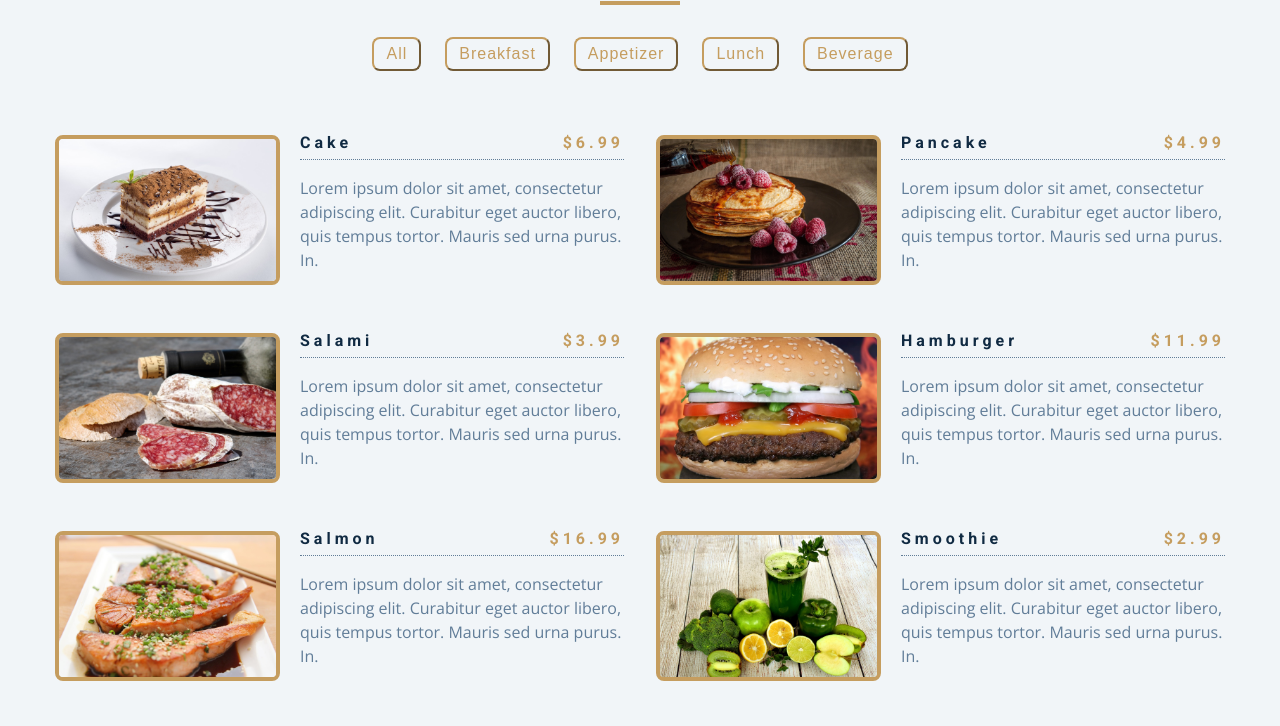
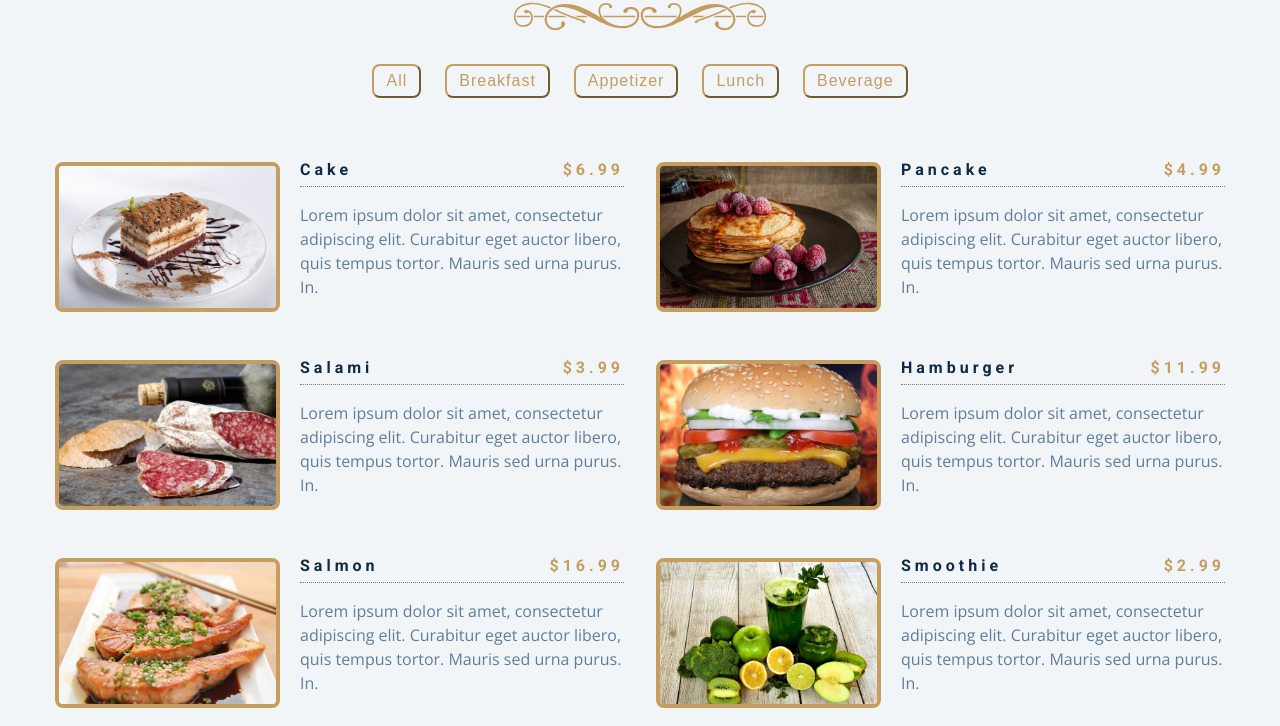
Before and after one commit to FuutsuFIX/foodMenuMockup, a plain HTML site: page index.html in a window 1280 px wide. Shown: the part 131-857 px from the top of the page. Drawn offline with nearby package versions, Linux system fonts and the light colour scheme.

Commit message:
css changes

```diff
--- a/assets/css/style.css
+++ b/assets/css/style.css
@@ -80,7 +80,8 @@ ul {
 a {
   text-decoration: none;
 }
-img:not(.logo) {
+img:not(.logo),
+img:not(.divider) {
   width: 100%;
 }
 img {
@@ -179,12 +180,13 @@ Menu
   text-align: center;
   margin-bottom: 2rem;
 }
-.underline {
-  width: 5rem;
-  height: 0.25rem;
-  background: var(--clr-gold);
+.divider {
+  width: 100%;
+  max-width: 16rem;
   margin-left: auto;
   margin-right: auto;
+  filter: invert(61%) sepia(97%) saturate(209%) hue-rotate(357deg)
+    brightness(88%) contrast(87%);
 }
 .btn-container {
   margin-bottom: 4rem;
--- a/index.html
+++ b/index.html
@@ -11,26 +11,15 @@
     <section class="menu">
       <div class="title">
         <h2>the menu</h2>
-        <div class="underline"></div>
+        <img
+          class="divider"
+          src="./assets/images/divider.svg"
+          alt="an elegant divider"
+        />
       </div>
     </section>
     <div class="btn-container"></div>
-    <div class="section-center">
-      <article class="menu-item">
-        <img src="./assets/images/cake.jpg" class="photo" alt="cake" />
-        <div class="item-info">
-          <header>
-            <h4>Cake</h4>
-            <h4 class="price">$11.59</h4>
-          </header>
-          <p class="item-text">
-            Lorem ipsum dolor sit amet consectetur adipisicing elit. Voluptate
-            eaque ex corrupti voluptatum, beatae quae iure quam recusandae
-            cumque qui.
-          </p>
-        </div>
-      </article>
-    </div>
+    <div class="section-center"></div>
     <script src="./assets/js/script.js"></script>
   </body>
 </html>
```
Also changed, not shown: assets/images/divider.png (deleted), assets/images/divider.svg (added).
